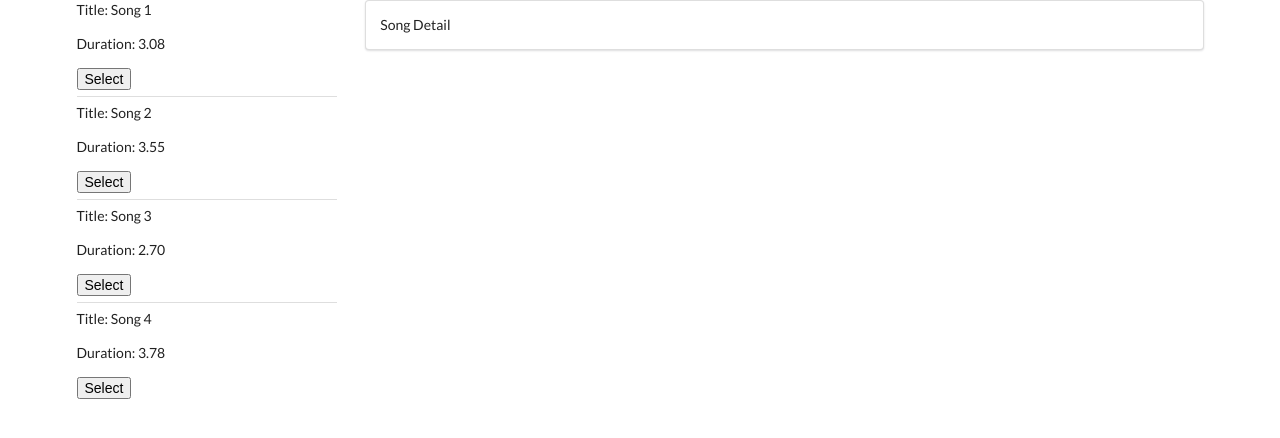
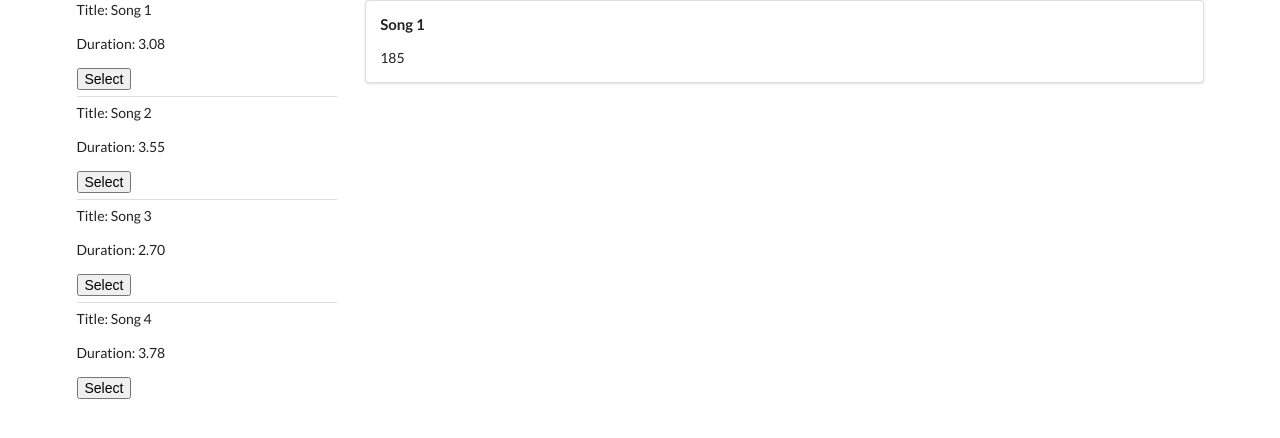
Before and after one commit to nicholaspretorius/redux-starter, a React (Create React App) app: page / in a window 1280 px wide. Shown: the top 438 px of the page. Built offline with nearby package versions, Linux system fonts and the light colour scheme.

Commit message:
Added event bubbling.

```diff
--- a/src/components/App.js
+++ b/src/components/App.js
@@ -4,7 +4,8 @@ import SongDetail from "./SongDetail";
 
 class App extends React.Component {
   state = {
-    songs: []
+    songs: [],
+    selectedSong: null
   };
 
   componentDidMount() {
@@ -31,21 +32,24 @@ class App extends React.Component {
       }
     ];
 
-    this.setState({ songs: songs });
+    this.setState({ songs: songs, selectedSong: songs[0] });
   }
 
-  onSelectSong() {
-    console.log("Song: ");
-  }
+  onSelectSong = song => {
+    console.log("Song: ", song);
+    this.setState({ selectedSong: song });
+  };
 
   render() {
     return (
-      <div className="ui column stackable grid container">
-        <div className="four wide column">
-          <SongList songs={this.state.songs} onSelectSong={this.onSelectSong} />
-        </div>
-        <div className="twelve wide column">
-          <SongDetail />
+      <div className="ui container grid">
+        <div className="ui row">
+          <div className="four wide column">
+            <SongList songs={this.state.songs} onSelectSong={this.onSelectSong} />
+          </div>
+          <div className="twelve wide column">
+            <SongDetail song={this.state.selectedSong} />
+          </div>
         </div>
       </div>
     );
--- a/src/components/SongDetail.js
+++ b/src/components/SongDetail.js
@@ -2,7 +2,17 @@ import React from "react";
 
 class SongDetail extends React.Component {
   render() {
-    return <div className="ui segment">Song Detail</div>;
+    const { song } = this.props;
+    if (!song) {
+      return <></>;
+    } else {
+      return (
+        <div className="ui segment">
+          <h4>{song.name}</h4>
+          <p>{song.duration}</p>
+        </div>
+      );
+    }
   }
 }
 
--- a/src/components/SongList.js
+++ b/src/components/SongList.js
@@ -1,10 +1,6 @@
 import React from "react";
 
 class SongList extends React.Component {
-  onClick = e => {
-    console.log(e);
-    this.props.onSelectSong();
-  };
   render() {
     const songList = this.props.songs.map(song => {
       return (
@@ -12,7 +8,13 @@ class SongList extends React.Component {
           <div className="content">
             <p>Title: {song.name}</p>
             <p>Duration: {(song.duration / 60).toFixed(2)}</p>
-            <button onClick={this.onClick}>Select</button>
+            <button
+              onClick={() => {
+                this.props.onSelectSong(song);
+              }}
+            >
+              Select
+            </button>
           </div>
         </div>
       );
```
